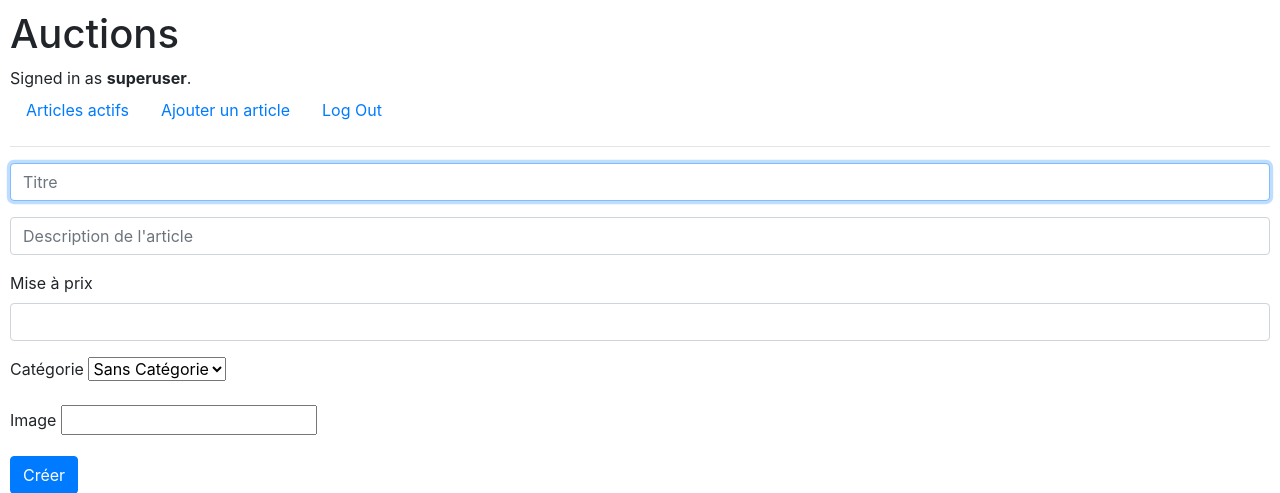
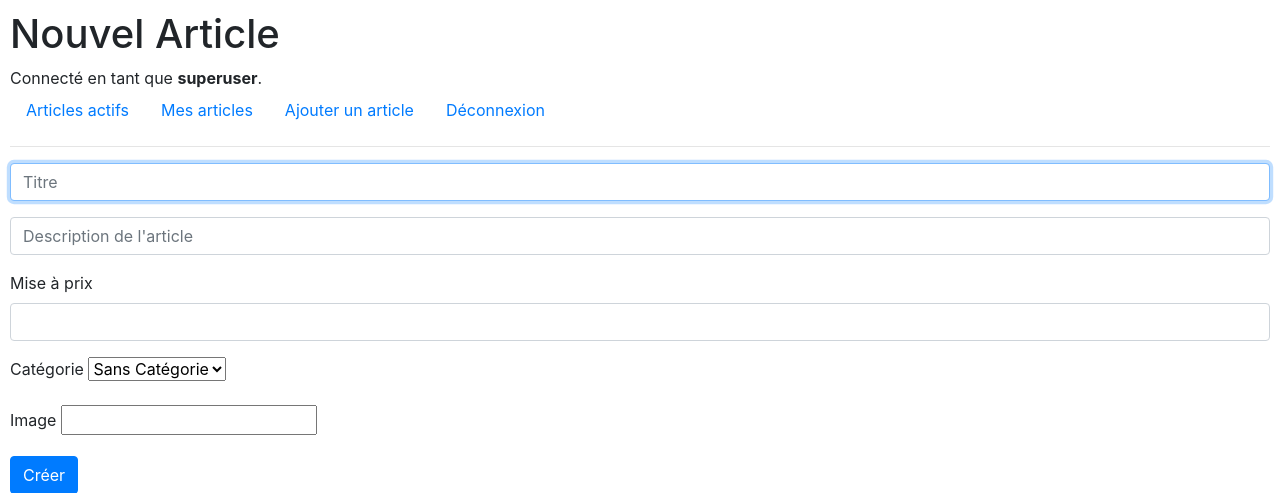
Before and after one commit to DarkCastor111/cs50_commerce, a Django app: page /article/creer in a window 1280 px wide. Shown: the top 493 px of the page. Run offline with Django 3.2, Linux system fonts and the light colour scheme; a user stored in the database is signed in; some libraries are stand-ins or nearby versions.

Commit message:
Version 0.6 vue mes articles

```diff
--- a/auctions/models.py
+++ b/auctions/models.py
@@ -24,6 +24,9 @@ class AuctionListing(models.Model):
     mise_a_prix = models.FloatField()
     categorie = models.CharField(max_length=64, choices=CATEGORIES, null=True)
     image_url = models.URLField(max_length=254, null=True)
+    date_creation = models.DateField()
+    proprietaire = models.ForeignKey(User, on_delete=models.CASCADE, related_name="articles")
+    actif = models.BooleanField()
 
     def __str__(self):
         return f"{self.titre} : {self.categorie}"
--- a/auctions/templates/auctions/creer.html
+++ b/auctions/templates/auctions/creer.html
@@ -1,4 +1,6 @@
 {% extends "auctions/layout.html" %}
+
+{% block title %} Nouvel Article {% endblock %}
 
 {% block body %}
 
--- a/auctions/templates/auctions/layout.html
+++ b/auctions/templates/auctions/layout.html
@@ -3,17 +3,17 @@
 <!DOCTYPE html>
 <html lang="en">
     <head>
-        <title>{% block title %}Auctions{% endblock %}</title>
+        <title>Enchères</title>
         <link rel="stylesheet" href="https://stackpath.bootstrapcdn.com/bootstrap/4.4.1/css/bootstrap.min.css" integrity="sha384-Vkoo8x4CGsO3+Hhxv8T/Q5PaXtkKtu6ug5TOeNV6gBiFeWPGFN9MuhOf23Q9Ifjh" crossorigin="anonymous">
         <link href="{% static 'auctions/styles.css' %}" rel="stylesheet">
     </head>
     <body>
-        <h1>Auctions</h1>
+        <h1>{% block title %} Enchères {% endblock %}</h1>
         <div>
             {% if user.is_authenticated %}
-                Signed in as <strong>{{ user.username }}</strong>.
+                Connecté en tant que <strong>{{ user.username }}</strong>.
             {% else %}
-                Not signed in.
+                Non connecté
             {% endif %}
         </div>
         <ul class="nav">
@@ -21,18 +21,21 @@
                 <a class="nav-link" href="{% url 'index' %}">Articles actifs</a>
             </li>
             {% if user.is_authenticated %}
-                <li class="nav-item">
+            <li class="nav-item">
+                <a class="nav-link" href="{% url 'mes_articles' %}">Mes articles</a>
+            </li>
+            <li class="nav-item">
                     <a class="nav-link" href="{% url 'creer' %}">Ajouter un article</a>
                 </li>
                 <li class="nav-item">
-                    <a class="nav-link" href="{% url 'logout' %}">Log Out</a>
+                    <a class="nav-link" href="{% url 'logout' %}">Déconnexion</a>
                 </li>
             {% else %}
                 <li class="nav-item">
-                    <a class="nav-link" href="{% url 'login' %}">Log In</a>
+                    <a class="nav-link" href="{% url 'login' %}">Connexion</a>
                 </li>
                 <li class="nav-item">
-                    <a class="nav-link" href="{% url 'register' %}">Register</a>
+                    <a class="nav-link" href="{% url 'register' %}">S'inscrire</a>
                 </li>
             {% endif %}
         </ul>
--- a/auctions/urls.py
+++ b/auctions/urls.py
@@ -7,6 +7,7 @@ urlpatterns = [
     path("login", views.login_view, name="login"),
     path("logout", views.logout_view, name="logout"),
     path("register", views.register, name="register"),
+    path("article/mes_articles", views.vue_mes_articles, name="mes_articles"),
     path("article/creer", views.vue_creerArticle, name="creer"),
     path("article/<str:id_article>", views.vue_article, name="visualiser"),
 
--- a/auctions/views.py
+++ b/auctions/views.py
@@ -3,13 +3,16 @@ from django.db import IntegrityError
 from django.http import HttpResponse, HttpResponseRedirect
 from django.shortcuts import render
 from django.urls import reverse
+from datetime import datetime
 
 from .models import User, AuctionListing
 
 
 def index(request):
+    liste_articles = AuctionListing.objects.filter(actif=True)
     return render(request, "auctions/index.html", {
-        "articles_a_vendre": AuctionListing.objects.all()
+        "titre": "Tous les articles actifs",
+        "articles_a_vendre": liste_articles
     })
 
 
@@ -77,7 +80,10 @@ def vue_creerArticle(request):
                                                description = desc,
                                                mise_a_prix = map,
                                                categorie = cat,
-                                               image_url = img)
+                                               image_url = img,
+                                               proprietaire = request.user,
+                                               date_creation = datetime.now(),
+                                               actif = True)
             al.save()
         except (IntegrityError, ValueError):
             return render(request, "auctions/creer.html", {
@@ -95,9 +101,17 @@ def vue_article(request, id_article):
     if article_a_visualiser:
         return render(request, "auctions/visualiser.html", {
             "article": article_a_visualiser,
-            "categorie": AuctionListing.CATEGORIES.get(article_a_visualiser.categorie)
+            "categorie": AuctionListing.CATEGORIES.get(article_a_visualiser.categorie),
+            "proprietaire": article_a_visualiser.proprietaire
         })
     else:
         return render(request, "auctions/erreur.html", {
             "message": "Article non trouvé"
         })
+
+def vue_mes_articles(request):
+    liste_articles = AuctionListing.objects.filter(proprietaire = request.user.id)
+    return render(request, "auctions/index.html", {
+        "titre": "Mes articles",
+        "articles_a_vendre": liste_articles
+    })
```
Also changed, not shown: auctions/templates/auctions/index.html (+4 -3 lines), auctions/templates/auctions/visualiser.html (+8 -3 lines), auctions/migrations/0003_auctionlisting_date_creation_and_more.py (added), auctions/migrations/0004_auctionlisting_actif.py (added), db.sqlite3.
